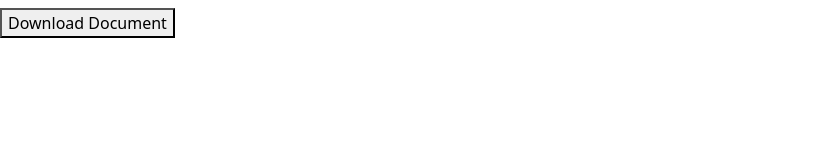
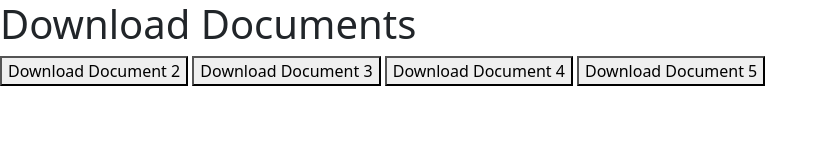
Before and after one commit to henrie-j-kim/exchangereports, a plain HTML site: page index.html in a window 1280 px wide. Shown: the whole page, without its empty margins (0-828 px from the left). Drawn offline with nearby package versions, Linux system fonts and the light colour scheme.

Commit message:
Update index.html

```diff
--- a/index.html
+++ b/index.html
@@ -16,23 +16,27 @@
 	<title>교환학생 똑똑하게 준비하자, 스꾸던트</title>
 </head>
 <body>
-<div id="Wrap">
+    <h1>Download Documents</h1>
 
-<div id="main_header">
-	<h1 class="main_logo"></h1>
-	<!--영문로고
-	<h1 class="main_logo_eng"></h1>
-	-->
-</div>
-	<button onclick="downloadDocument()">Download Document</button>
-	<script>
+    <!-- 버튼 클릭 시 다운로드 이벤트 호출 -->
+
+    <button onclick="downloadDocument('rep2.doc')">Download Document 2</button>
+    <button onclick="downloadDocument('rep3.doc')">Download Document 3</button>
+    <button onclick="downloadDocument('rep4.doc')">Download Document 4</button>
+    <button onclick="downloadDocument('rep5.doc')">Download Document 5</button>
+
+    <script>
         // 문서 다운로드 함수
-        function downloadDocument() {
-            var documentPath = 'path/to/your/document.doc';
+        function downloadDocument(filename) {
+            // 문서 파일의 경로
+            var documentPath = 'path/to/your/documents/' + filename;
+
+            // 가상 링크(a 태그) 생성
             var link = document.createElement('a');
+
             // 링크 속성 설정
             link.href = documentPath;
-            link.download = 'document.doc'; // 다운로드될 파일 이름
+            link.download = filename; // 다운로드될 파일 이름
 
             // 문서를 다운로드하기 위해 클릭 이벤트 발생
             document.body.appendChild(link);
@@ -42,10 +46,5 @@
             document.body.removeChild(link);
         }
     </script>
-
-
-
-
-
-
-</div>
+</body>
+</html>
```
